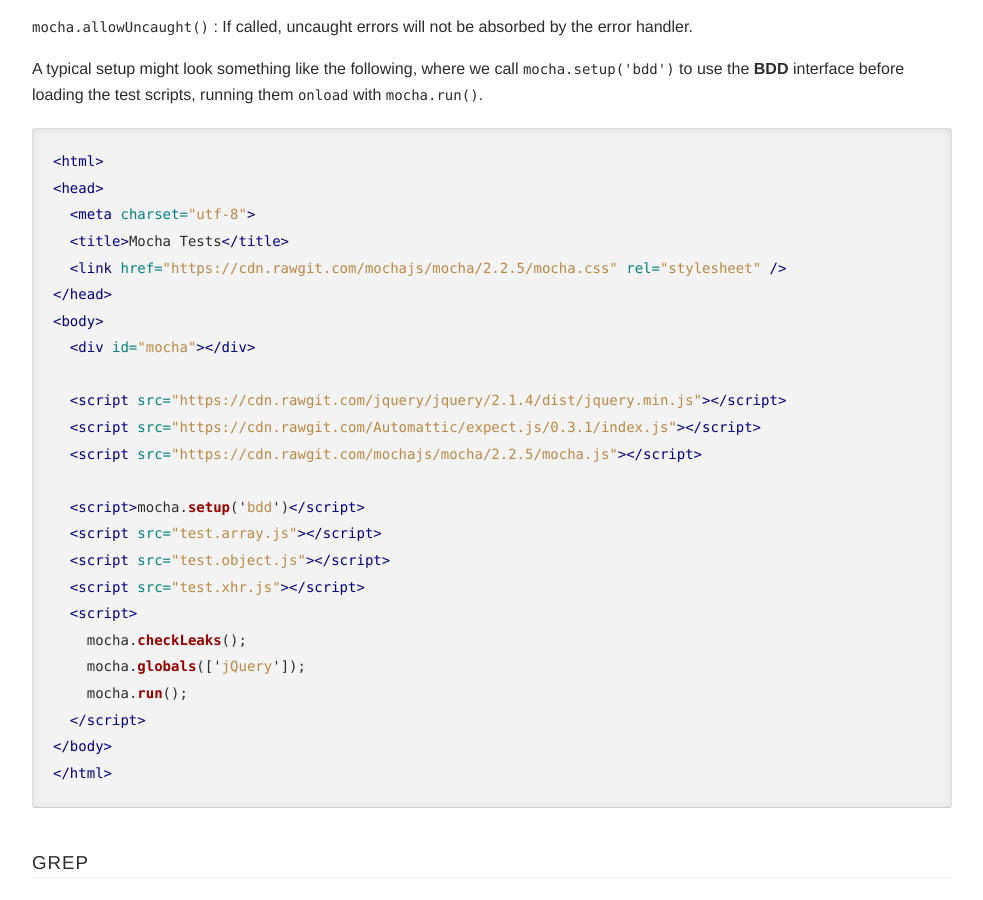
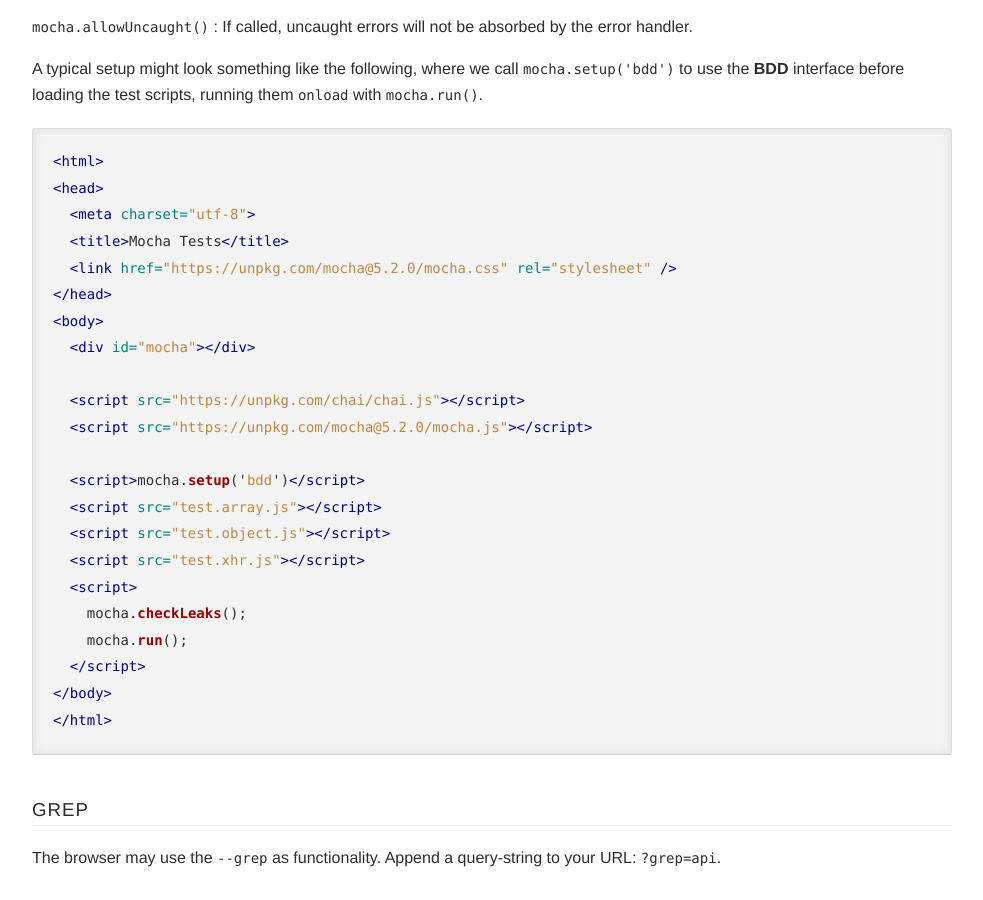
Before and after one commit to mochajs/docs-legacy, a Jekyll site: the page built from index.md, in a window 1280 px wide and 900 px high, scrolled down 40328 px. Shown: the whole window, without its empty margins (148-1131 px from the left). Built offline with Jekyll 4.4.1, drawn with Linux system fonts in a browser that asks for light colours; part of the change alters nothing that is shown.

Commit message:
Update an example for browsers in docs (#3338)
* update an example for browsers in docs
* fix docs build command
* remove jquery in a browser example

Signed-off-by: Outsider <outsideris@gmail.com>

```diff
--- a/index.md
+++ b/index.md
@@ -1191,14 +1191,13 @@ A typical setup might look something like the following, where we call `mocha.se
 <head>
   <meta charset="utf-8">
   <title>Mocha Tests</title>
-  <link href="https://cdn.rawgit.com/mochajs/mocha/2.2.5/mocha.css" rel="stylesheet" />
+  <link href="https://unpkg.com/mocha@5.2.0/mocha.css" rel="stylesheet" />
 </head>
 <body>
   <div id="mocha"></div>
 
-  <script src="https://cdn.rawgit.com/jquery/jquery/2.1.4/dist/jquery.min.js"></script>
-  <script src="https://cdn.rawgit.com/Automattic/expect.js/0.3.1/index.js"></script>
-  <script src="https://cdn.rawgit.com/mochajs/mocha/2.2.5/mocha.js"></script>
+  <script src="https://unpkg.com/chai/chai.js"></script>
+  <script src="https://unpkg.com/mocha@5.2.0/mocha.js"></script>
 
   <script>mocha.setup('bdd')</script>
   <script src="test.array.js"></script>
@@ -1206,7 +1205,6 @@ A typical setup might look something like the following, where we call `mocha.se
   <script src="test.xhr.js"></script>
   <script>
     mocha.checkLeaks();
-    mocha.globals(['jQuery']);
     mocha.run();
   </script>
 </body>
```
Also changed, not shown: README.md.
